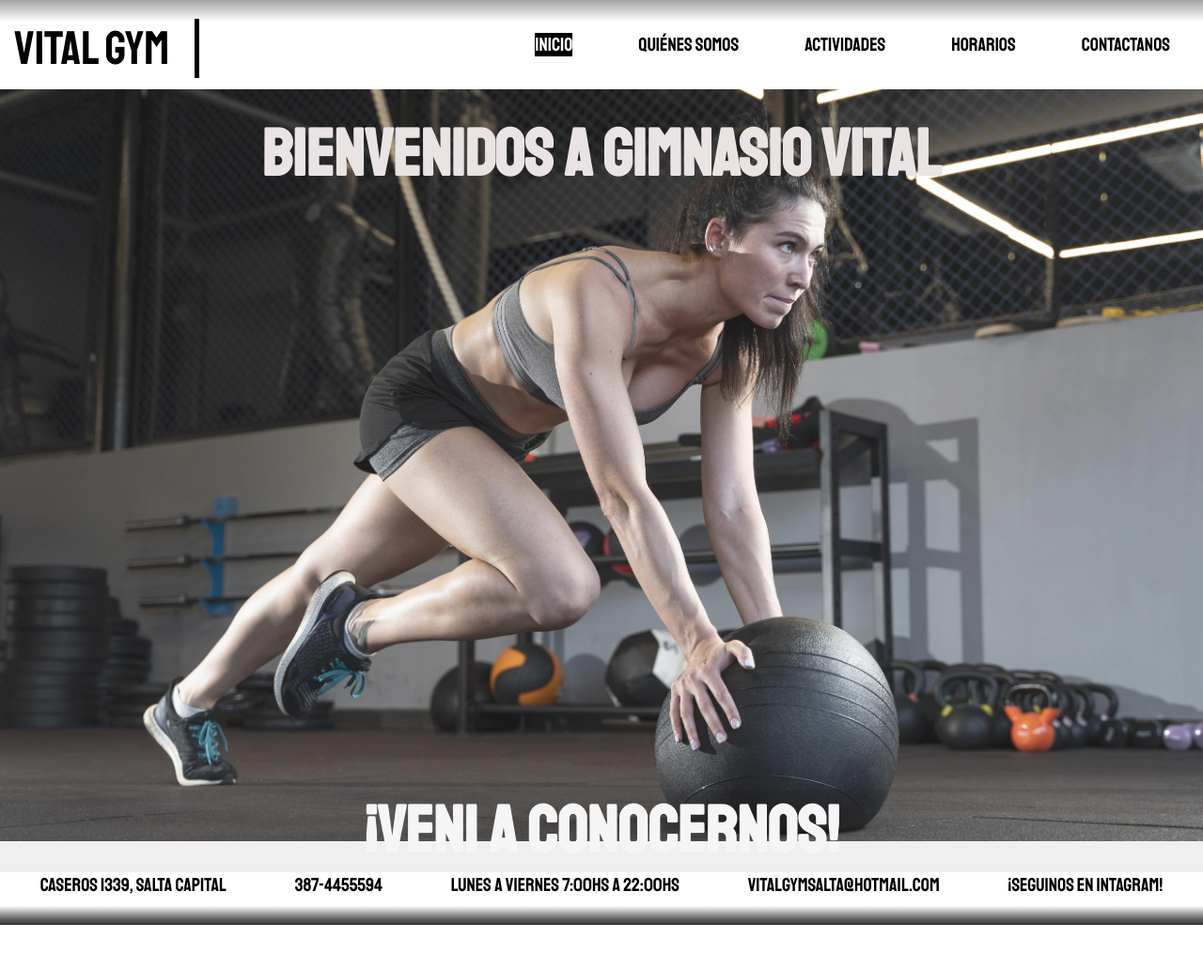
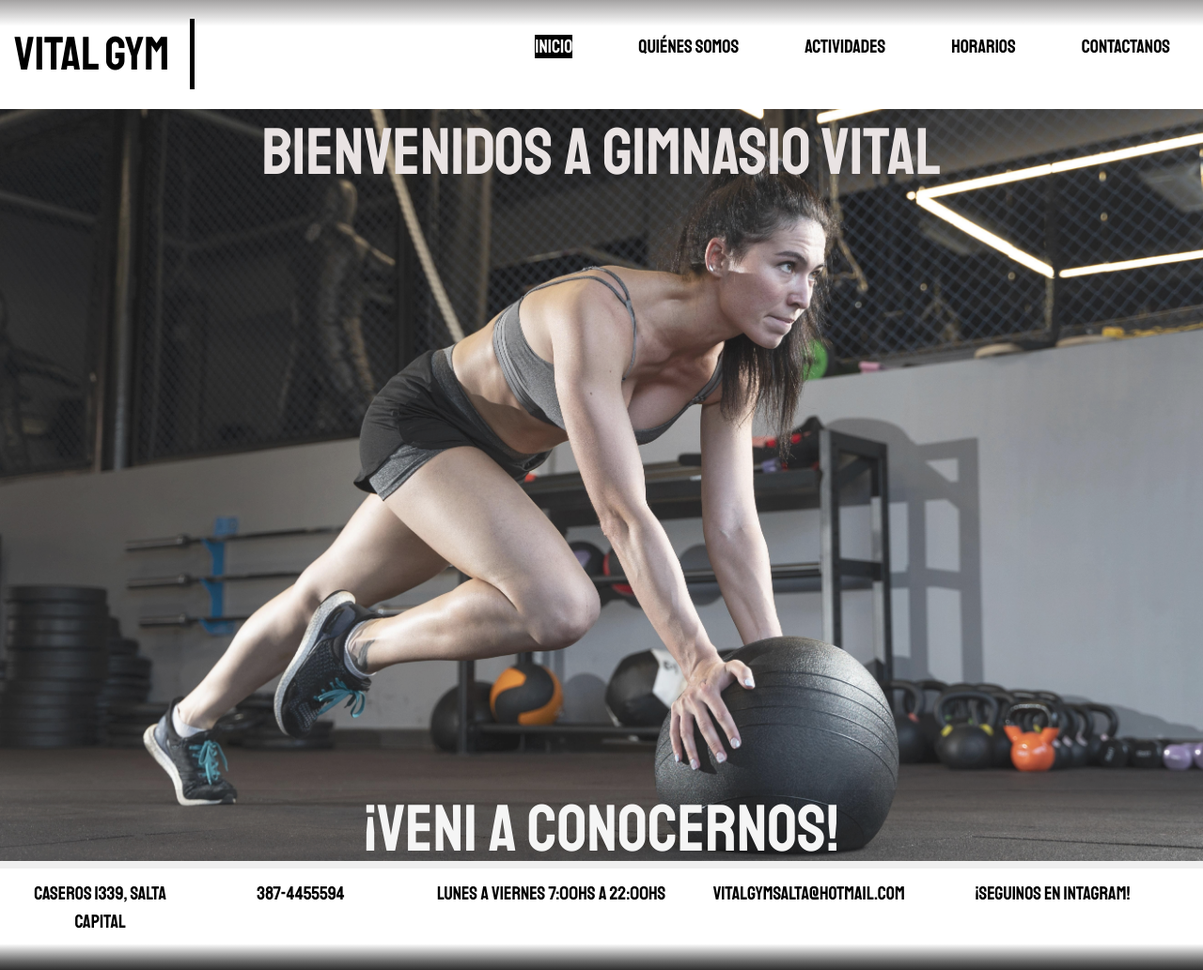
Before and after one commit to bernardo-95/bernardo-95-github.io, a plain HTML site: page index.html in a window 1280 px wide. Shown: the whole page at 94% size. Before the commit the page ends 984 px from the top, so only its background shows below. Drawn offline with nearby package versions, Linux system fonts and the light colour scheme.

Commit message:
Footer con Bootstrap OK

```diff
--- a/css/style.css
+++ b/css/style.css
@@ -119,24 +119,29 @@ footer{
 
 /* FOOTER */
 
-footer {
+/* footer {
   height: auto;
   display: flex;
   flex-wrap: wrap;
   justify-content: space-evenly;
-}
+} */
 
 footer p {
   color: black;
   text-decoration: none;
   font-family: Staatliches;
   font-size: 20px;
-  padding: 30px;
+  padding: 20px;
+  text-align: center;
 }
 
 .linkInsta {
   text-decoration: none;
   color: black;
+  font-family: Staatliches;
+  font-size: 20px;
+  padding: 20px;
+  text-align: center;
 }
 
 .linkInsta:hover {
@@ -155,6 +160,13 @@ footer p {
 
 @media (max-width: 800px) {
   footer p {
+    font-size: 10px;
+    padding: 15px;
+  }
+}
+
+@media (max-width: 800px) {
+  .linkInsta {
     font-size: 10px;
     padding: 15px;
   }
--- a/index.html
+++ b/index.html
@@ -9,6 +9,9 @@
     <link rel="preconnect" href="https://fonts.googleapis.com">
     <link rel="preconnect" href="https://fonts.gstatic.com" crossorigin>
     <link href="https://fonts.googleapis.com/css2?family=Staatliches&display=swap" rel="stylesheet">
+
+    <link href="https://cdn.jsdelivr.net/npm/bootstrap@5.1.3/dist/css/bootstrap.min.css" rel="stylesheet"
+        integrity="sha384-1BmE4kWBq78iYhFldvKuhfTAU6auU8tT94WrHftjDbrCEXSU1oBoqyl2QvZ6jIW3" crossorigin="anonymous">
 
     <link rel="stylesheet" href="./css/style.css">
 
@@ -37,14 +40,23 @@
         </div>
     </main>
 
-    <footer>
-        <p>Caseros 1339, Salta Capital</p>
-        <p>387-4455594</p>
-        <p>Lunes a viernes 7:00hs a 22:00hs</p>
-        <p>VitalGymSalta@hotmail.com</p>
-        <p><a class="linkInsta" href="https://www.instagram.com" target="_blank">¡Seguinos en Intagram!</a></p>
+    <footer class="container-fluid">
+        <div class="row">
+            <p class="col-2">Caseros 1339, Salta Capital</p>
+            <p class="col-2">387-4455594</p>
+            <p class="col-3">Lunes a viernes 7:00hs a 22:00hs</p>
+            <p class="col-2">VitalGymSalta@hotmail.com</p>
+            <a class="col-3 linkInsta" href="https://www.instagram.com" target="_blank">¡Seguinos en Intagram!</a>
+        </div>
     </footer>
 
+
+    <script src="https://cdn.jsdelivr.net/npm/@popperjs/core@2.10.2/dist/umd/popper.min.js"
+        integrity="sha384-7+zCNj/IqJ95wo16oMtfsKbZ9ccEh31eOz1HGyDuCQ6wgnyJNSYdrPa03rtR1zdB"
+        crossorigin="anonymous"></script>
+    <script src="https://cdn.jsdelivr.net/npm/bootstrap@5.1.3/dist/js/bootstrap.min.js"
+        integrity="sha384-QJHtvGhmr9XOIpI6YVutG+2QOK9T+ZnN4kzFN1RtK3zEFEIsxhlmWl5/YESvpZ13"
+        crossorigin="anonymous"></script>
 </body>
 
 </html>
```
Also changed, not shown: paginas/actividades.html (+17 -6 lines), paginas/contacto.html (+17 -6 lines), paginas/horarios.html (+17 -6 lines), paginas/nosotros.html (+17 -6 lines).
